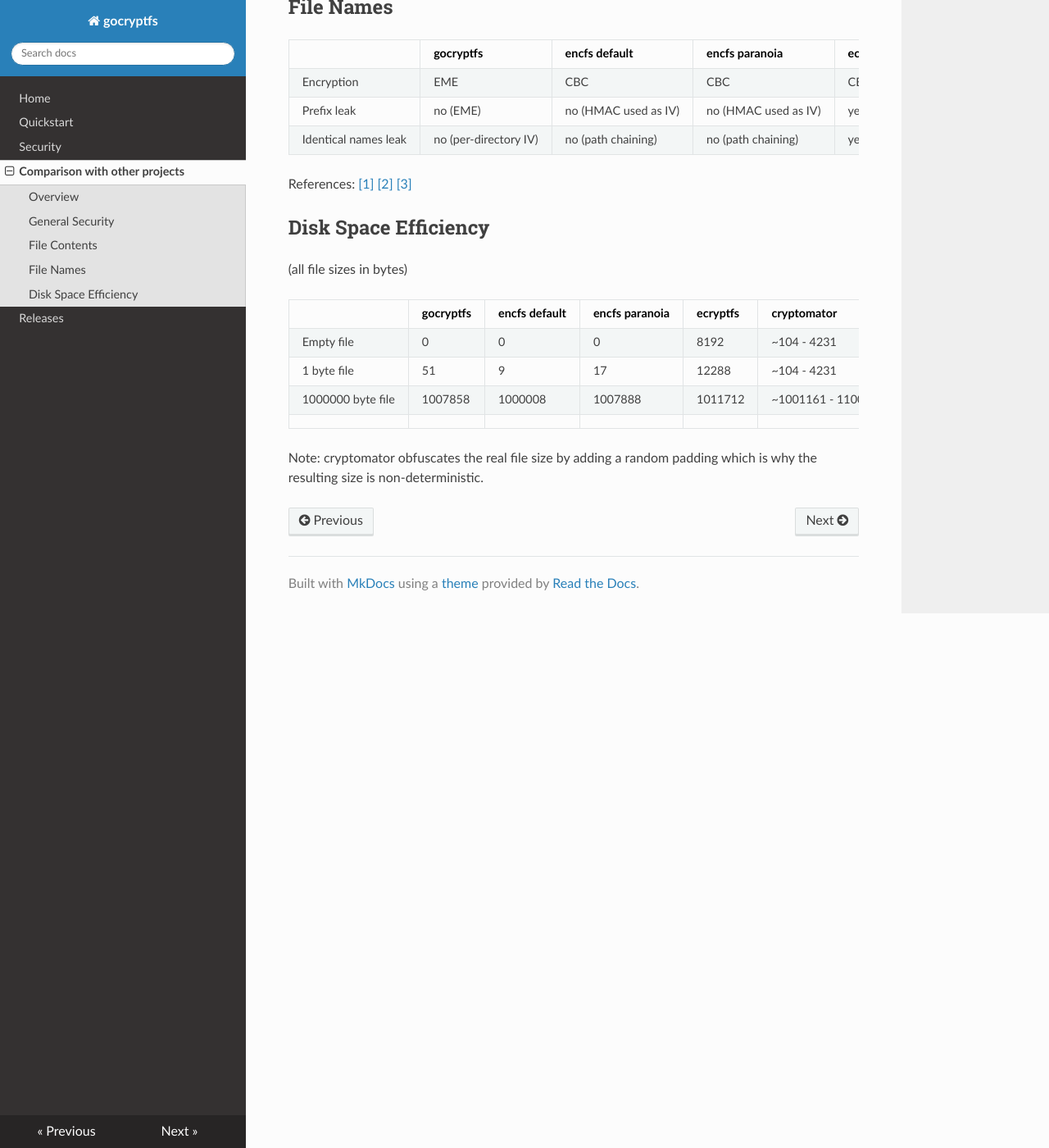
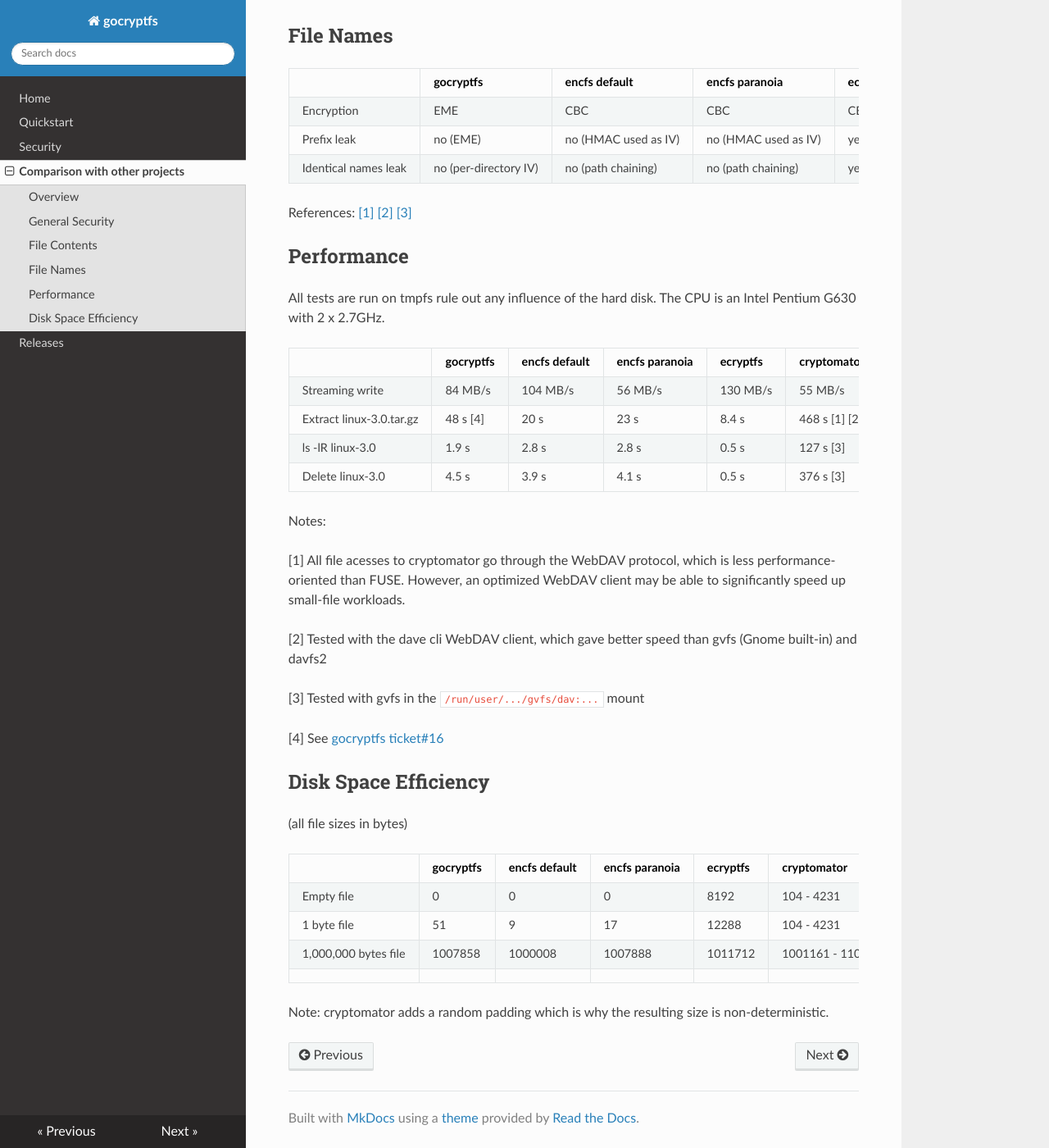
Before and after one commit to rfjakob/gocryptfs-website, an MkDocs documentation site: the page built from docs/comparison.md, in a window 1280 px wide and 1400 px high, scrolled down 1274 px. Shown: the whole window at 82% size. Built offline with MkDocs 1.6.1, drawn with Linux system fonts in a browser that asks for light colours; nearby versions of some CDN libraries; old or Windows-style settings are respelled for this version of MkDocs; some of the changed text lies outside the part shown.

Commit message:
comparison: add performance section

```diff
--- a/docs/comparison.md
+++ b/docs/comparison.md
@@ -55,10 +55,11 @@ it seems to describe the used crypto.
 File Contents
 -------------
 
-|            | gocryptfs |        encfs default        |        encfs paranoia       | ecryptfs |    cryptomator     |
-| ---------- | --------- | --------------------------- | --------------------------- | -------- | ------------------ |
-| Encryption | GCM       | CBC; CFB for last block [1] | CBC; CFB for last block [1] | CBC      | CTR with random IV |
-| Integrity  | GCM       | none                        | HMAC                        | none     | HMAC               |
+|                       | gocryptfs |        encfs default        |        encfs paranoia       |        ecryptfs       |     cryptomator      |
+| --------------------- | --------- | --------------------------- | --------------------------- | --------------------- | -------------------- |
+| Encryption            | GCM       | CBC; CFB for last block [1] | CBC; CFB for last block [1] | CBC                   | CTR with random IV   |
+| Integrity             | GCM       | none                        | HMAC                        | none                  | HMAC                 |
+| File size obfuscation | no        | no                          | no                          | yes (4 KB increments) | yes (random padding) |
 
 References:
 [[1]](https://github.com/vgough/encfs/issues/9)
@@ -77,17 +78,42 @@ References:
 [[2]](https://gist.github.com/rfjakob/61a17bf3c7eb9932d791)
 [[3]](https://github.com/cryptomator/cryptomator/issues/128)
 
+Performance
+-----------
+
+All tests are run on tmpfs rule out any influence of the hard disk.
+The CPU is an Intel Pentium G630 with 2 x 2.7GHz.
+
+|                          | gocryptfs | encfs default | encfs paranoia | ecryptfs |  cryptomator  |
+| ------------------------ | --------- | ------------- | -------------- | -------- | ------------- |
+| Streaming write          | 84 MB/s   | 104 MB/s      | 56 MB/s        | 130 MB/s | 55 MB/s       |
+| Extract linux-3.0.tar.gz | 48 s [4]  | 20 s          | 23 s           | 8.4 s    | 468 s [1] [2] |
+| ls -lR linux-3.0         | 1.9 s     | 2.8 s         | 2.8 s          | 0.5 s    | 127 s [3]     |
+| Delete linux-3.0         | 4.5 s     | 3.9 s         | 4.1 s          | 0.5 s    | 376 s [3]     |
+
+
+Notes:
+
+[1] All file acesses to cryptomator go through the WebDAV protocol, which is less performance-oriented than FUSE.
+However, an optimized WebDAV client may be able to significantly speed up small-file workloads.
+
+[2] Tested with the dave cli WebDAV client, which gave better speed than gvfs (Gnome built-in) and davfs2
+
+[3] Tested with gvfs in the `/run/user/.../gvfs/dav:...` mount
+
+[4] See [gocryptfs ticket#16](https://github.com/rfjakob/gocryptfs/issues/16)
+
+
 Disk Space Efficiency
 ---------------------
 
 (all file sizes in bytes)
 
-|                   | gocryptfs | encfs default | encfs paranoia | ecryptfs |    cryptomator     |
-| ----------------- | --------- | ------------- | -------------- | -------- | ------------------ |
-| Empty file        |         0 |             0 |              0 |     8192 | ~104 - 4231        |
-| 1 byte file       |        51 |             9 |             17 |    12288 | ~104 - 4231        |
-| 1000000 byte file |   1007858 |       1000008 |        1007888 |  1011712 | ~1001161 - 1100936 |
-|                   |           |               |                |          |                    |
+|                      | gocryptfs | encfs default | encfs paranoia | ecryptfs |    cryptomator    |
+| -------------------- | --------- | ------------- | -------------- | -------- | ----------------- |
+| Empty file           |         0 |             0 |              0 |     8192 | 104 - 4231        |
+| 1 byte file          |        51 |             9 |             17 |    12288 | 104 - 4231        |
+| 1,000,000 bytes file |   1007858 |       1000008 |        1007888 |  1011712 | 1001161 - 1100936 |
+|                      |           |               |                |          |                   |
 
-Note: cryptomator obfuscates the real file size by adding a random padding which
-is why the resulting size is non-deterministic.
+Note: cryptomator adds a random padding which is why the resulting size is non-deterministic.
```
